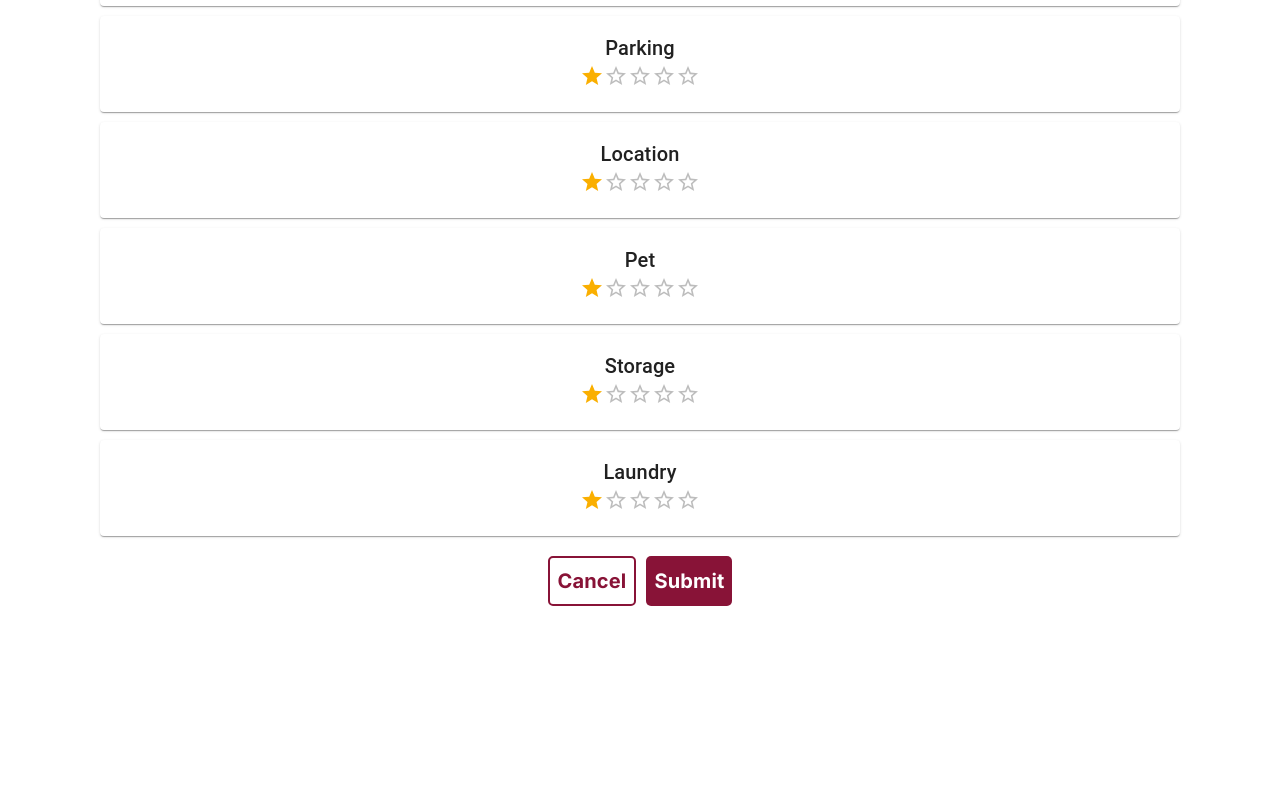
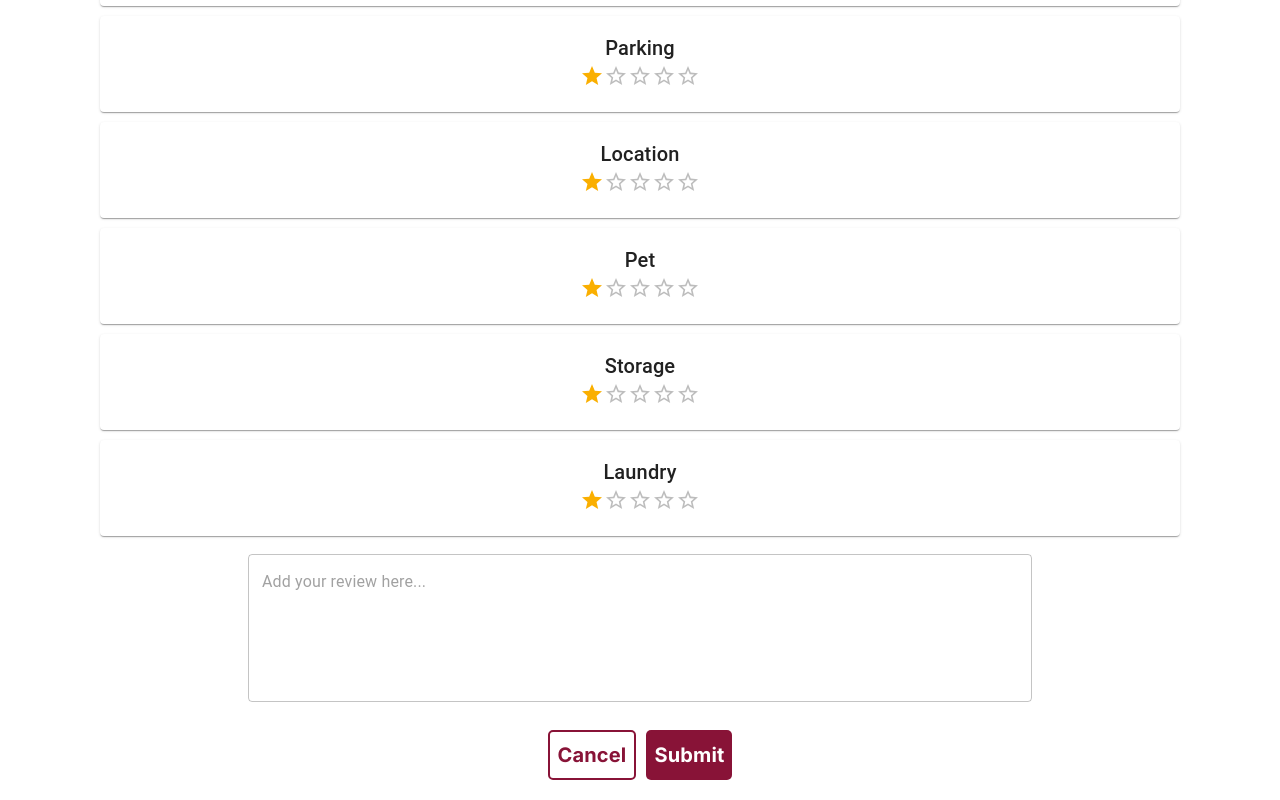
Before and after one commit to lwaldow/rate-my-housing, a Next.js app in the folder rate-my-housing/: page /listings/1001/rate in a window 1280 px wide. Shown: the part 353-1153 px from the top of the page. Before the commit the page ends 979 px from the top, so only its background shows below. Built offline with nearby package versions, Linux system fonts and the light colour scheme.

Commit message:
Review route fixes

```diff
--- a/rate-my-housing/app/api/review-listing/route.ts
+++ b/rate-my-housing/app/api/review-listing/route.ts
@@ -6,7 +6,7 @@ export async function POST(request: NextRequest) {
   const listingId = searchParams.get('listingId')
   if (useMockApi) {
     // Perform mock operation for posting a review for a listing
-    return NextResponse.json({ data: `Mock review posted for listing ${listingId}` });
+    return NextResponse.json({ data: JSON.stringify(request.json) });
   } else {
     const res = await fetch(`https://localhost:8080/reviews/${listingId}`, {
       method: 'POST',
--- a/rate-my-housing/app/listings/[listingId]/rate/page.tsx
+++ b/rate-my-housing/app/listings/[listingId]/rate/page.tsx
@@ -2,7 +2,7 @@
 
 import { useRouter } from 'next/navigation'
 import RatingCard from "@/components/RatingCard";
-import { Alert, Snackbar, Typography } from "@mui/material";
+import { Alert, Snackbar, TextField, Typography } from "@mui/material";
 import Link from "next/link";
 import React, { useState } from "react";
 
@@ -72,7 +72,7 @@ export default function Page({ params }: { params: { listingId: string } }) {
     const handleSubmit = async () => {
         setSubmitting(true);
         try {
-            const response = await fetch(`http://localhost:3000/api/review-listing`, {//?listingId=${params.listingId}`, {
+            const response = await fetch(`http://localhost:3000/api/review-listing?listingId=${params.listingId}`, {
                 cache: 'no-cache',
                 method: 'POST',
                 headers: {
@@ -121,6 +121,19 @@ export default function Page({ params }: { params: { listingId: string } }) {
                     }
                     return null;
                 })}
+                <div className='flex justify-center'>
+                    <TextField
+                        multiline
+                        value={review.text_review}
+                        onChange={(e) => setReview({ ...review, text_review: e.target.value })}
+                        placeholder="Add your review here..."
+                        style={{
+                            width: "800px",
+                            padding: '8px',
+                        }}
+                        minRows={5}
+                    />
+                </div>
                 <div style={{ display: 'flex', justifyContent: 'center', marginTop: '20px' }}>
                     <Link href={`/listings/${params.listingId}/`} passHref>
                         <button style={{ ...cancelButtonStyle, marginRight: '10px' }} className=" border text-rose-900 hover:text-rose-950 border-rose-900 hover:border-rose-950 mr-1">Cancel</button>
```
